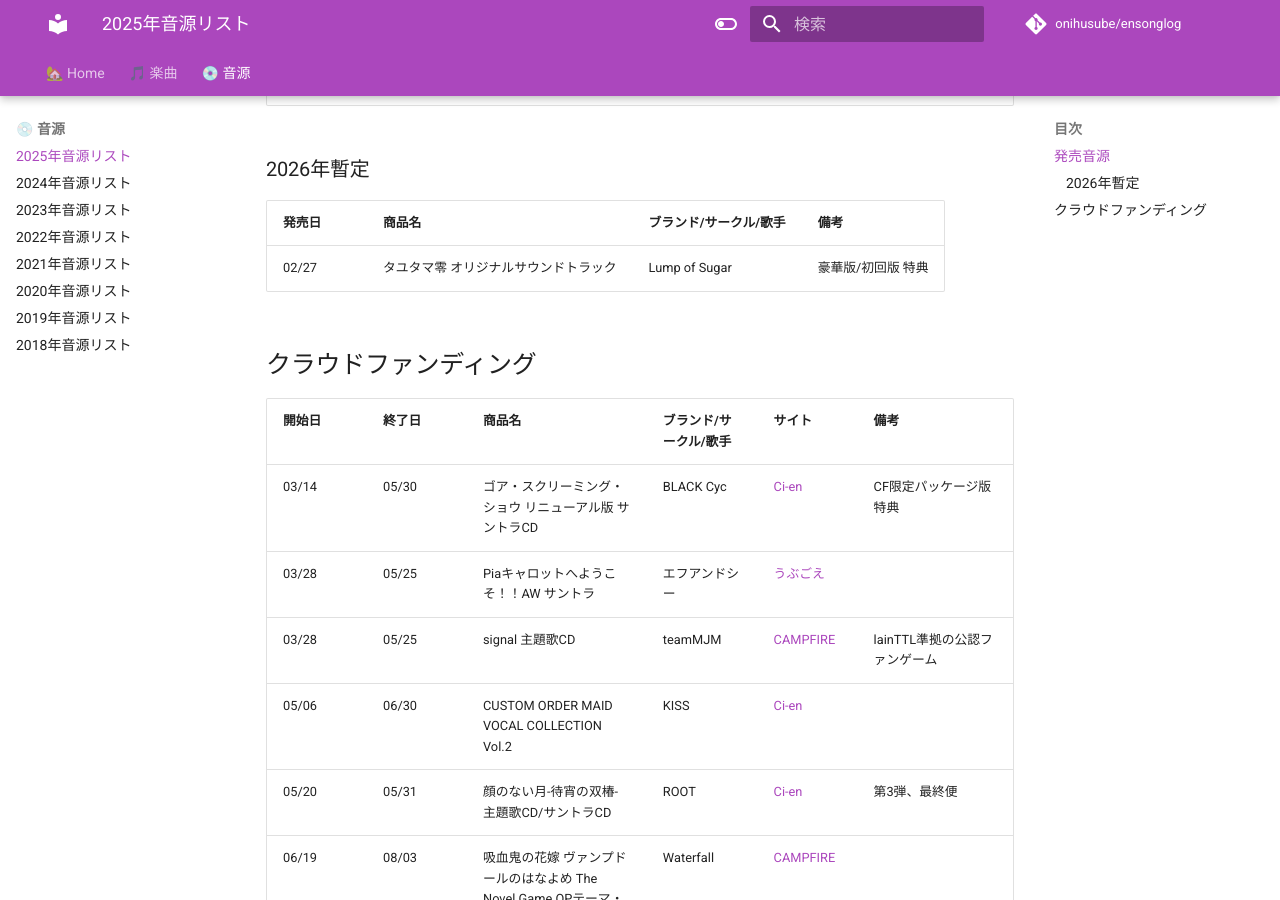
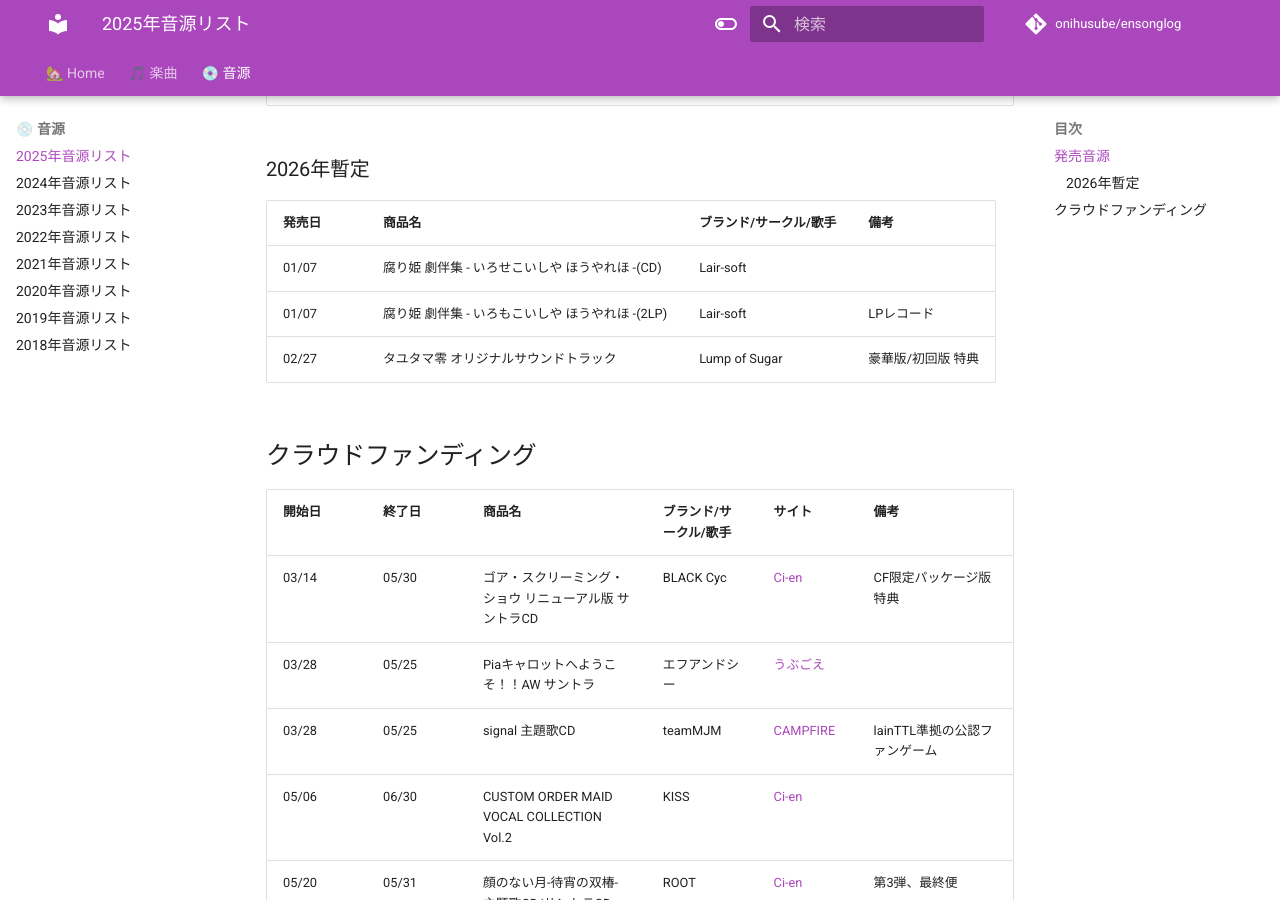
Before and after one commit to onihusube/ensonglog, an MkDocs documentation site: the page built from docs/2025/音源.md, in a window 1280 px wide and 900 px high, scrolled down 14432 px. Built offline with MkDocs 1.6.1 and Material for MkDocs 9.7.7, drawn with Linux system fonts in a browser that asks for light colours; comment, search, counter and statistics services are not loaded.

Commit message:
腐り姫サントラ追記

```diff
--- a/docs/2025/音源.md
+++ b/docs/2025/音源.md
@@ -210,6 +210,8 @@
 
 | 発売日 | 商品名 | ブランド/サークル/歌手 | 備考 |
 |---|---|---|---|
+| 01/07 | 腐り姫 劇伴集 - いろせこいしや ほうやれほ -(CD) | Lair-soft |  |
+| 01/07 | 腐り姫 劇伴集 - いろもこいしや ほうやれほ -(2LP) | Lair-soft | LPレコード |
 | 02/27 | タユタマ零 オリジナルサウンドトラック | Lump of Sugar | 豪華版/初回版 特典 |
 
 ## クラウドファンディング
```
